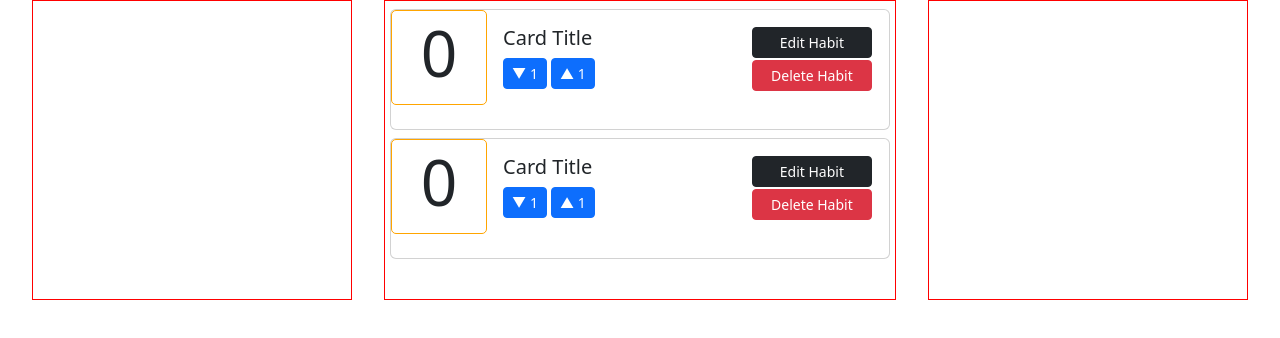
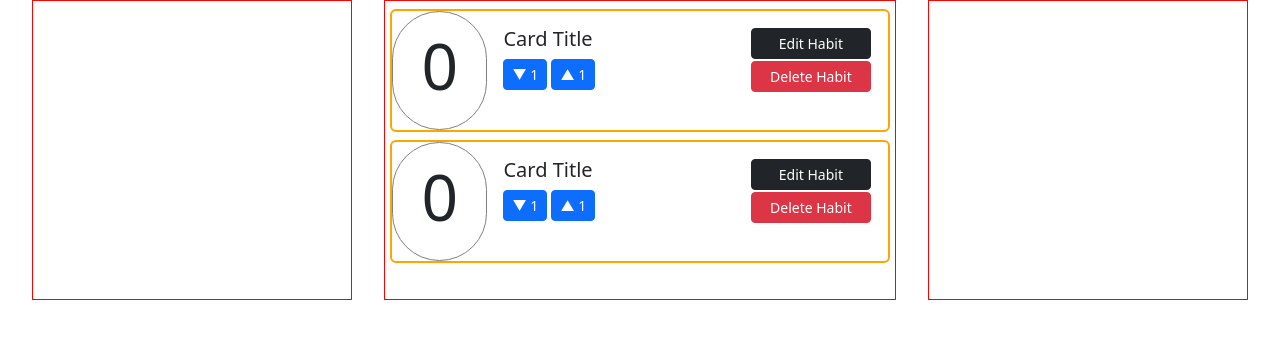
Before and after one commit to Drew-L-Nelson/Habit-Tracker, a React (Create React App) app: page / in a window 1280 px wide. Shown: the top 338 px of the page. Built offline with nearby package versions, Linux system fonts and the light colour scheme.

Commit message:
Card main-div css refactored

```diff
--- a/src/HabitCard.css
+++ b/src/HabitCard.css
@@ -1,8 +1,8 @@
 .main-div {
-  width: '98%';
-  display: 'flex';
-  flex-direction: 'row';
-  justify-content: 'space-between';
-  margin-top: '0.5rem';
+  width: 98%;
+  display: flex;
+  flex-direction: row;
+  justify-content: space-between;
+  margin-top: 0.5rem;
   border: 2px solid orange;
 }
--- a/src/HabitCard.js
+++ b/src/HabitCard.js
@@ -18,12 +18,12 @@ export default function HabitCard () {
   }
 
   return (
-    <Card style={{ width: '98%', display: 'flex', flexDirection: 'row', 'justify-content': 'space-between', 'margin-top': '0.5rem' }}>
+    <Card className='main-div'>
 
-      <Card.Body style={{ width: '20px', height: '80%', display: 'flex', 'align-items': 'center', 'justify-content': 'center', 'background-color': 'light-gray', border: '1px solid orange', 'border-radius': '5px'}}>
-        <Card.Title size="sm" style={{  height: '98%', 'align-items': 'center', display: 'flex', 'justify-content': 'center', 'font-size': "4rem"}}>
-          {count}
-        </Card.Title>
+      <Card.Body style={{ width: '30px', display: 'flex', 'align-items': 'center', 'justify-content': 'center', border: '1px solid gray', 'border-radius': '100px'}}>
+          <Card.Title style={{ height: '98%',  display: 'flex', 'align-items': 'center', 'justify-content': 'center', 'font-size': "4rem"}}>
+            {count}
+          </Card.Title>
       </Card.Body>
 
       <Card.Body>
```
